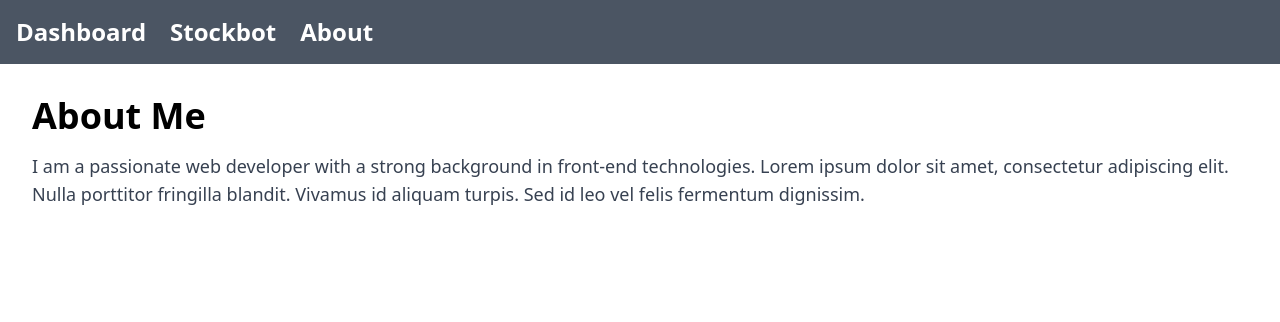
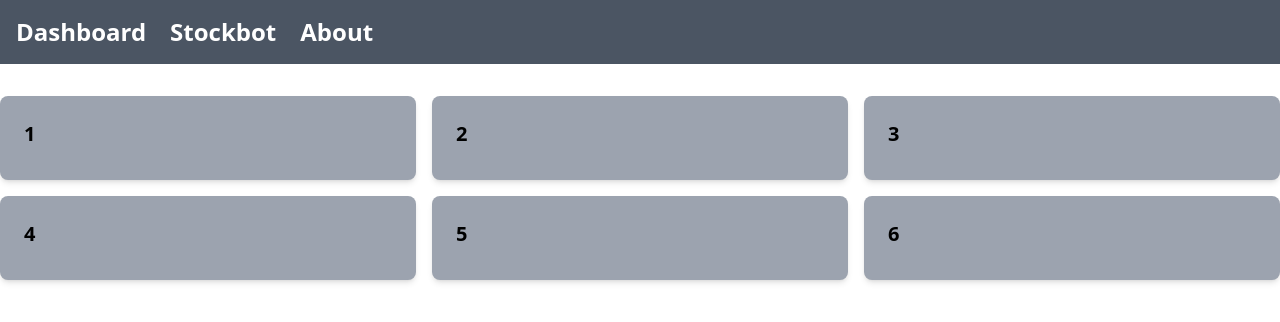
Before and after one commit to therealcyberlord/Blijax-Stockbot, a React (Vite) app in the folder frontend/: page /about in a window 1280 px wide. Shown: the top 322 px of the page. Built offline with nearby package versions, Linux system fonts and the light colour scheme.

Commit message:
created shadows in the about page

```diff
--- a/frontend/src/pages/About.jsx
+++ b/frontend/src/pages/About.jsx
@@ -1,13 +1,27 @@
 const About = () => {
   return (
-    <section className="container mx-auto p-8">
-      <h2 className="text-4xl font-bold text-olive-green mb-4">About Me</h2>
-      <p className="text-gray-700 text-lg">
-        I am a passionate web developer with a strong background in front-end technologies.
-        Lorem ipsum dolor sit amet, consectetur adipiscing elit. Nulla porttitor fringilla blandit.
-        Vivamus id aliquam turpis. Sed id leo vel felis fermentum dignissim.
-      </p>
-    </section>
+    <div className="container mx-auto mt-8">
+      <div className="grid grid-cols-1 md:grid-cols-2 lg:grid-cols-3 gap-4">
+        <div className="bg-gray-400 p-6 rounded-lg shadow-md transform transition-all hover:scale-105">
+          <h3 className="text-xl font-bold mb-2">1</h3>
+        </div>
+        <div className="bg-gray-400 p-6 rounded-lg shadow-md transform transition-all hover:scale-105">
+          <h3 className="text-xl font-bold mb-2">2</h3>
+        </div>
+        <div className="bg-gray-400 p-6 rounded-lg shadow-md transform transition-all hover:scale-105">
+          <h3 className="text-xl font-bold mb-2">3</h3>
+        </div>
+        <div className="bg-gray-400 p-6 rounded-lg shadow-md transform transition-all hover:scale-105">
+          <h3 className="text-xl font-bold mb-2">4</h3>
+        </div>
+        <div className="bg-gray-400 p-6 rounded-lg shadow-md transform transition-all hover:scale-105">
+          <h3 className="text-xl font-bold mb-2">5</h3>
+        </div>
+        <div className="bg-gray-400 p-6 rounded-lg shadow-md transform transition-all hover:scale-105">
+          <h3 className="text-xl font-bold mb-2">6</h3>
+        </div>
+      </div>
+    </div>
   );
 };
 
```
